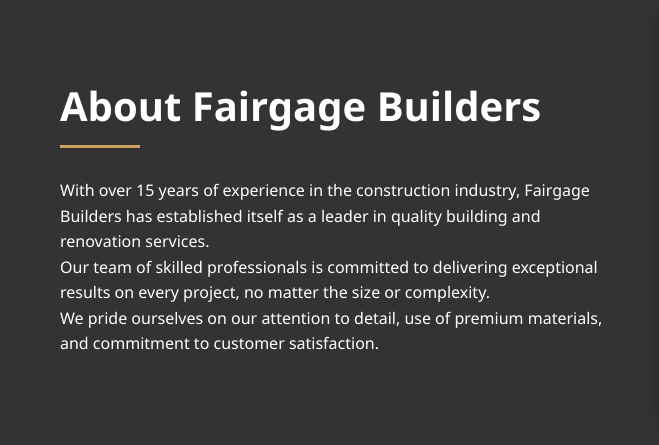
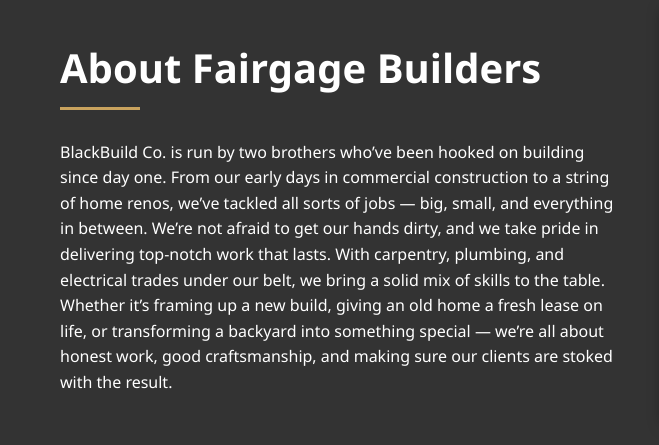
Before and after one commit to Fairgage/Landing, a plain HTML site: page index.html in a window 1280 px wide. Shown: the part 1800-2245 px from the top of the page, 0-659 px from the left. Drawn offline with Linux system fonts and the light colour scheme.

Commit message:
Update index.html

```diff
--- a/index.html
+++ b/index.html
@@ -551,9 +551,10 @@
       <div class="about-content">
         <div class="about-text">
           <h2>About Fairgage Builders</h2>
-          <p>With over 15 years of experience in the construction industry, Fairgage Builders has established itself as a leader in quality building and renovation services.</p>
-          <p>Our team of skilled professionals is committed to delivering exceptional results on every project, no matter the size or complexity.</p>
-          <p>We pride ourselves on our attention to detail, use of premium materials, and commitment to customer satisfaction.</p>
+          <p>BlackBuild Co. is run by two brothers who’ve been hooked on building since day one. From our early days in commercial construction to a string of home renos, we’ve tackled all sorts of jobs — big, small, and everything in between. We’re not afraid to get our hands dirty, and we take pride in delivering top-notch work that lasts.
+
+With carpentry, plumbing, and electrical trades under our belt, we bring a solid mix of skills to the table. Whether it’s framing up a new build, giving an old home a fresh lease on life, or transforming a backyard into something special — we’re all about honest work, good craftsmanship, and making sure our clients are stoked with the result.</p>
+
         </div>
         <div class="about-image">
           <img src="https://images.unsplash.com/photo-1504307651254-35680f356dfd?ixlib=rb-4.0.3&auto=format&fit=crop&w=1000&q=80" alt="Construction Site">
```
